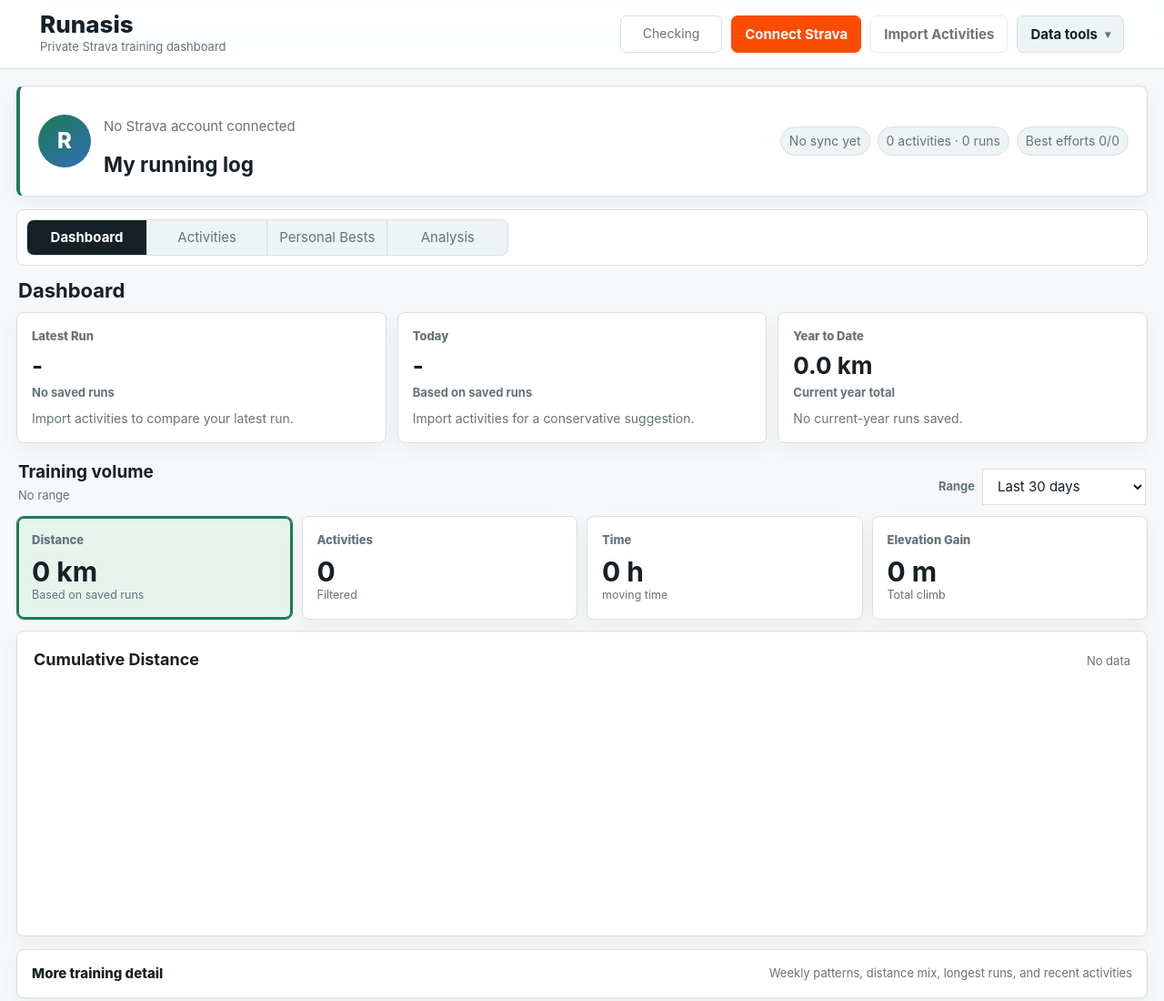
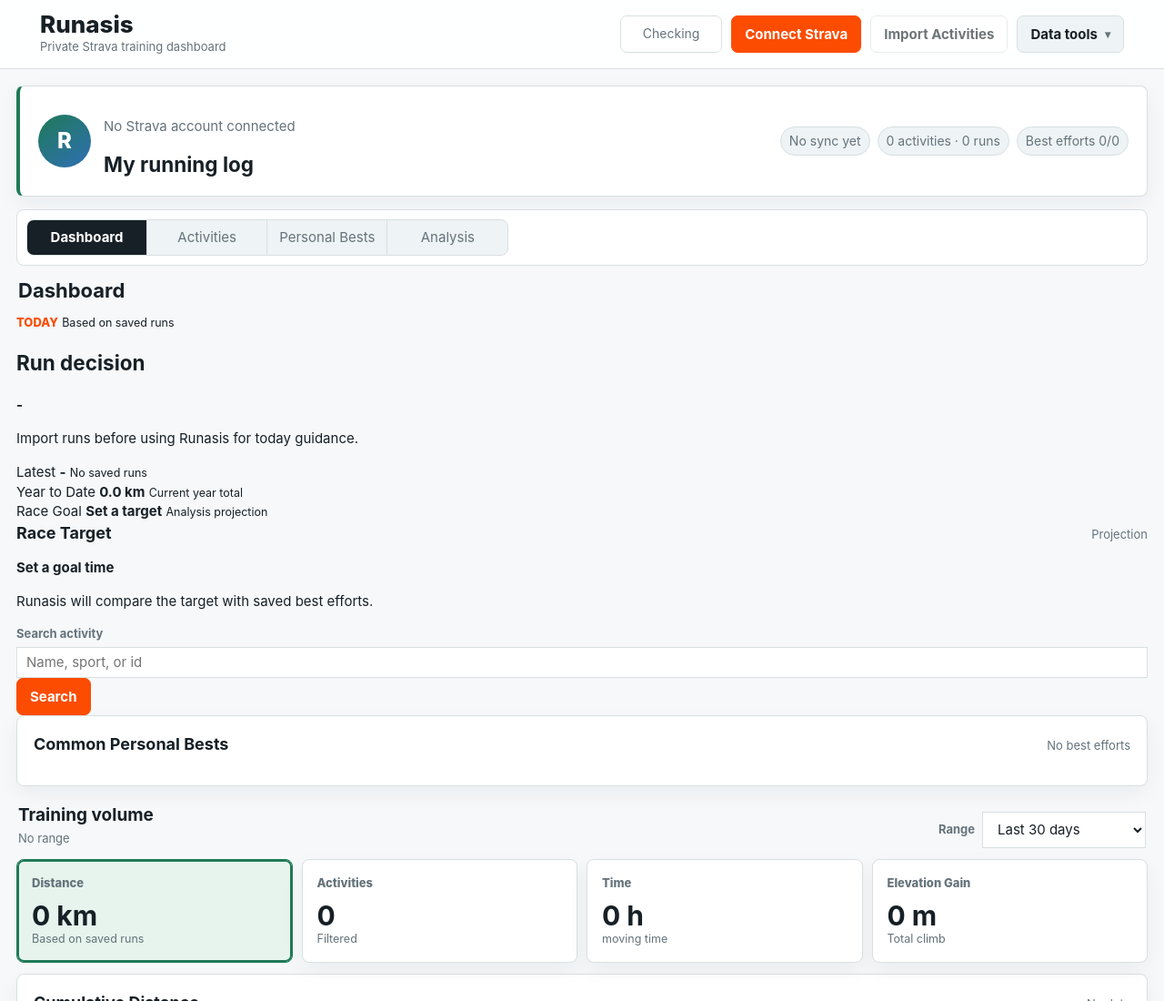
Before and after one commit to finejuly/runasis, a website: page public/index.html in a window 1280 px wide. Shown: the top 1100 px of the page at 91% size. Drawn offline with Linux system fonts and the light colour scheme; no server answers.

Commit message:
Add dashboard command center shell

```diff
--- a/public/index.html
+++ b/public/index.html
@@ -93,24 +93,61 @@
         <div class="view-section-heading">
           <h2 id="dashboardViewTitle">Dashboard</h2>
         </div>
-        <section class="runner-brief" id="runnerBrief" aria-label="Runner brief">
-          <article class="runner-brief-card">
-            <span>Latest Run</span>
-            <strong id="runnerBriefLatestValue">-</strong>
-            <small id="runnerBriefLatestMeta">No saved runs</small>
-            <p id="runnerBriefLatestDetail">Import activities to compare your latest run.</p>
+        <section class="dashboard-command-center" id="dashboardCommandCenter" aria-label="Runner command center">
+          <article class="command-primary-card" aria-labelledby="commandTodayTitle">
+            <div class="command-card-heading">
+              <span class="section-kicker">Today</span>
+              <small id="commandTodayMeta">Based on saved runs</small>
+            </div>
+            <h2 id="commandTodayTitle">Run decision</h2>
+            <strong id="commandTodayValue">-</strong>
+            <p id="commandTodayDetail">Import runs before using Runasis for today guidance.</p>
+            <div class="command-brief-grid" aria-label="Runner brief">
+              <div class="command-brief-item">
+                <span>Latest</span>
+                <strong id="commandLatestValue">-</strong>
+                <small id="commandLatestMeta">No saved runs</small>
+              </div>
+              <div class="command-brief-item">
+                <span>Year to Date</span>
+                <strong id="commandYearValue">0.0 km</strong>
+                <small id="commandYearMeta">Current year total</small>
+              </div>
+              <div class="command-brief-item">
+                <span>Race Goal</span>
+                <strong id="commandRaceTargetValue">Set a target</strong>
+                <small id="commandRaceTargetMeta">Analysis projection</small>
+              </div>
+            </div>
           </article>
-          <article class="runner-brief-card">
-            <span>Today</span>
-            <strong id="runnerBriefTodayValue">-</strong>
-            <small id="runnerBriefTodayMeta">Based on saved runs</small>
-            <p id="runnerBriefTodayDetail">Import activities for a conservative suggestion.</p>
-          </article>
-          <article class="runner-brief-card">
-            <span>Year to Date</span>
-            <strong id="runnerBriefYearValue">0.0 km</strong>
-            <small id="runnerBriefYearMeta">Current year total</small>
-            <p id="runnerBriefYearDetail">No current-year runs saved.</p>
+
+          <aside class="command-side-panel" aria-label="Fast actions">
+            <article class="command-panel-card">
+              <div class="panel-title">
+                <h2>Race Target</h2>
+                <span id="commandRaceTargetMetaSecondary">Projection</span>
+              </div>
+              <strong id="commandRaceTargetValueSecondary">Set a goal time</strong>
+              <p id="commandRaceTargetDetail">Runasis will compare the target with saved best efforts.</p>
+            </article>
+
+            <form class="command-panel-card dashboard-activity-search" id="dashboardActivitySearchForm" role="search">
+              <label class="setup-field">
+                <span>Search activity</span>
+                <input id="dashboardActivitySearchInput" type="search" autocomplete="off" placeholder="Name, sport, or id">
+              </label>
+              <button class="button primary" type="submit">Search</button>
+            </form>
+          </aside>
+        </section>
+
+        <section class="dashboard-insight-grid" aria-label="Dashboard highlights">
+          <article class="records-panel common-pb-panel">
+            <div class="panel-title">
+              <h2>Common Personal Bests</h2>
+              <span id="commonPbCaption">No best efforts</span>
+            </div>
+            <div class="common-pb-list" id="commonPbSummaryList"></div>
           </article>
         </section>
         <div class="kpi-summary-heading">
```
Also changed, not shown: tests/runasis.test.js.
